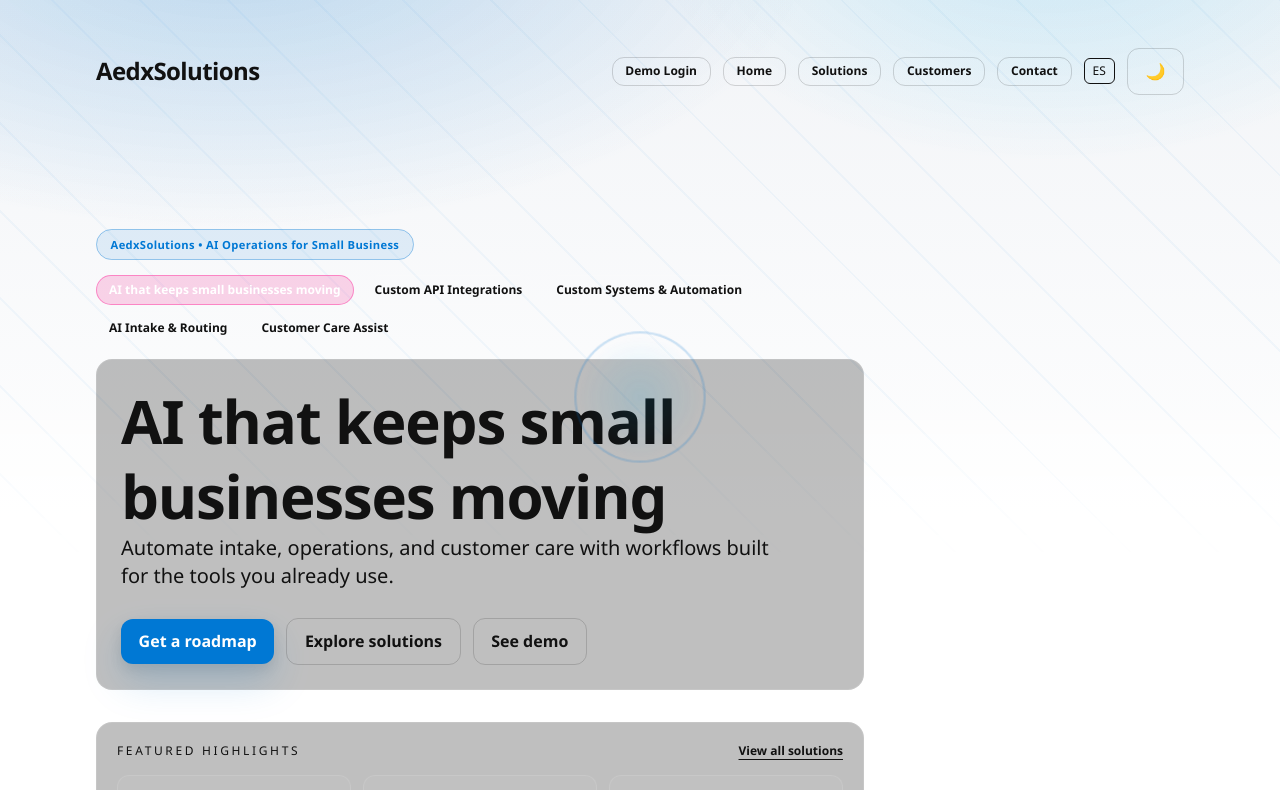
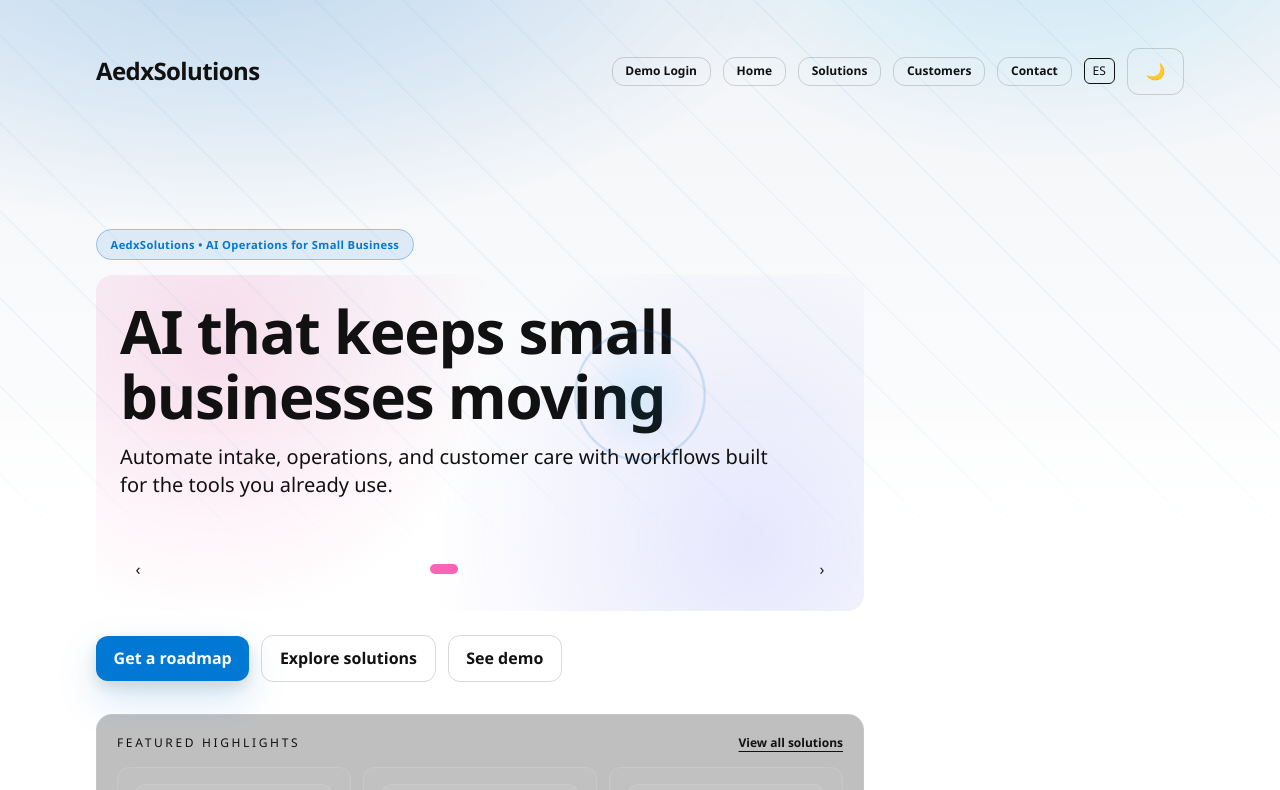
Before and after one commit to Aedx91/aedxsolutions-website, a Next.js app: page /en in a window 1280 px wide. Shown: the top 790 px of the page. Built offline with nearby package versions, Linux system fonts and the light colour scheme.

Commit message:
Refine hero carousel controls and static CTA layout

```diff
--- a/src/app/[lang]/(site)/page.tsx
+++ b/src/app/[lang]/(site)/page.tsx
@@ -37,6 +37,17 @@ export default async function HomeLangPage(props: { params: Promise<{ lang: stri
           <div className="max-w-3xl">
             <span className="btn-chip">{dict.heroBadge}</span>
             <HeroOfferBanner lang={lang} />
+            <div className="mt-6 flex flex-wrap items-center gap-3">
+              <a className="btn btn-primary shadow-glow" href={`/${lang}/contact`}>
+                {lang === 'es' ? 'Solicitar hoja de ruta' : 'Get a roadmap'}
+              </a>
+              <a className="btn btn-outline" href={`/${lang}/products`}>
+                {lang === 'es' ? 'Explorar soluciones' : 'Explore solutions'}
+              </a>
+              <a className="btn btn-outline" href={`/${lang}/demo/login`}>
+                {lang === 'es' ? 'Ver demo' : 'See demo'}
+              </a>
+            </div>
             <div className="mt-8 rounded-2xl border border-white/10 bg-black/25 p-4 sm:p-5">
               <div className="flex items-center justify-between gap-3">
                 <p className="text-xs uppercase tracking-[0.22em] text-text-secondary">{dict.heroSpotlight.eyebrow}</p>
--- a/src/components/HeroOfferBanner.tsx
+++ b/src/components/HeroOfferBanner.tsx
@@ -1,6 +1,5 @@
 'use client'
 
-import Link from 'next/link'
 import { AnimatePresence, motion } from 'framer-motion'
 import { useEffect, useMemo, useState } from 'react'
 
@@ -8,8 +7,6 @@ type Slide = {
   id: string
   title: string
   subtitle: string
-  primaryCta: string
-  primaryHref: string
 }
 
 export default function HeroOfferBanner({ lang }: { lang: string }) {
@@ -24,40 +21,30 @@ export default function HeroOfferBanner({ lang }: { lang: string }) {
               title: 'IA que mantiene en marcha a los pequeños negocios',
               subtitle:
                 'Automatiza ingreso, operaciones y soporte con flujos creados para las herramientas que ya utilizas.',
-              primaryCta: 'Solicitar hoja de ruta',
-              primaryHref: `/${lang}/contact`,
             },
             {
               id: 'custom-api',
               title: 'Integraciones API Personalizadas',
               subtitle:
                 'Conecta tus sistemas de punta a punta: CRM, despacho, flota, telefonía y facturación con APIs confiables.',
-              primaryCta: 'Hablar de integración',
-              primaryHref: `/${lang}/contact`,
             },
             {
               id: 'custom-systems',
               title: 'Sistemas y Automatización',
               subtitle:
                 'Construye herramientas internas, dashboards y checklists para eliminar trabajo repetitivo y alinear equipos.',
-              primaryCta: 'Iniciar proyecto',
-              primaryHref: `/${lang}/contact`,
             },
             {
               id: 'intake-routing',
               title: 'Ingreso y Enrutamiento con IA',
               subtitle:
                 'Convierte solicitudes entrantes en tareas estructuradas con etiquetado inteligente y prioridad automática.',
-              primaryCta: 'Ver capacidades',
-              primaryHref: `/${lang}/products`,
             },
             {
               id: 'customer-care',
               title: 'Asistencia al Cliente',
               subtitle:
                 'Acelera respuestas, unifica contexto y mantiene la voz de tu marca con soporte asistido por IA.',
-              primaryCta: 'Explorar soluciones',
-              primaryHref: `/${lang}/products`,
             },
           ]
         : [
@@ -66,51 +53,49 @@ export default function HeroOfferBanner({ lang }: { lang: string }) {
               title: 'AI that keeps small businesses moving',
               subtitle:
                 'Automate intake, operations, and customer care with workflows built for the tools you already use.',
-              primaryCta: 'Get a roadmap',
-              primaryHref: `/${lang}/contact`,
             },
             {
               id: 'custom-api',
               title: 'Custom API Integrations',
               subtitle:
                 'Connect your systems end-to-end: CRM, dispatch, fleet, telephony, and billing with reliable custom APIs.',
-              primaryCta: 'Discuss your integration',
-              primaryHref: `/${lang}/contact`,
             },
             {
               id: 'custom-systems',
               title: 'Custom Systems & Automation',
               subtitle:
                 'Build internal tools, dashboards, and checklists that eliminate repetitive work and keep teams aligned.',
-              primaryCta: 'Start your project',
-              primaryHref: `/${lang}/contact`,
             },
             {
               id: 'intake-routing',
               title: 'AI Intake & Routing',
               subtitle:
                 'Turn inbound requests into structured tasks with smart tagging, priority scoring, and instant routing.',
-              primaryCta: 'See capabilities',
-              primaryHref: `/${lang}/products`,
             },
             {
               id: 'customer-care',
               title: 'Customer Care Assist',
               subtitle:
                 'Speed up replies, unify context, and keep your team on brand with AI-assisted support workflows.',
-              primaryCta: 'Explore solutions',
-              primaryHref: `/${lang}/products`,
             },
           ],
-    [isEs, lang]
+    [isEs]
   )
 
   const [activeIndex, setActiveIndex] = useState(0)
 
+  const goToPrev = () => {
+    setActiveIndex((current) => (current - 1 + slides.length) % slides.length)
+  }
+
+  const goToNext = () => {
+    setActiveIndex((current) => (current + 1) % slides.length)
+  }
+
   useEffect(() => {
     const timer = window.setInterval(() => {
       setActiveIndex((current) => (current + 1) % slides.length)
-    }, 6500)
+    }, 15000)
 
     return () => window.clearInterval(timer)
   }, [slides.length])
@@ -119,53 +104,59 @@ export default function HeroOfferBanner({ lang }: { lang: string }) {
 
   return (
     <section className="mt-5">
-      <div className="flex flex-wrap gap-2">
-        {slides.map((slide, index) => {
-          const active = index === activeIndex
-          return (
-            <button
-              key={slide.id}
-              type="button"
-              onClick={() => setActiveIndex(index)}
-              className={`rounded-full border px-3 py-1.5 text-xs font-semibold transition-all ${
-                active
-                  ? 'border-pink-400/70 bg-pink-500/20 text-white'
-                  : 'border-white/10 bg-white/5 text-text-secondary hover:border-pink-400/40 hover:text-white'
-              }`}
-            >
-              {slide.title}
-            </button>
-          )
-        })}
-      </div>
-
-      <div className="mt-4 min-h-[208px] rounded-2xl border border-white/10 bg-black/25 p-5 sm:p-6">
+      <div className="relative overflow-hidden rounded-2xl bg-transparent p-5 sm:p-6">
+        <div className="pointer-events-none absolute inset-0 rounded-2xl bg-[radial-gradient(circle_at_15%_20%,rgba(236,72,153,0.16),transparent_40%),radial-gradient(circle_at_85%_80%,rgba(99,102,241,0.16),transparent_45%)]" aria-hidden />
+        <div className="pointer-events-none absolute inset-0 rounded-2xl border border-white/5" aria-hidden />
         <AnimatePresence mode="wait">
           <motion.div
             key={activeSlide.id}
-            initial={{ opacity: 0, y: 8 }}
-            animate={{ opacity: 1, y: 0 }}
-            exit={{ opacity: 0, y: -8 }}
-            transition={{ duration: 0.28 }}
+            initial={{ opacity: 0, x: 20, scale: 0.99 }}
+            animate={{ opacity: 1, x: 0, scale: 1 }}
+            exit={{ opacity: 0, x: -20, scale: 0.99 }}
+            transition={{ duration: 0.42, ease: [0.2, 0.9, 0.2, 1] }}
+            className="relative"
           >
-            <h1 className="text-4xl sm:text-5xl md:text-6xl font-semibold tracking-tight leading-[1.05] sm:leading-tight font-display text-text-hero">
+            <h1 className="text-4xl sm:text-5xl md:text-6xl font-semibold tracking-tight leading-[1.08] font-display text-text-hero min-h-[3.2em] sm:min-h-[2.4em]">
               {activeSlide.title}
             </h1>
-            <p className="mt-5 text-lg sm:text-xl text-text-secondary max-w-2xl">{activeSlide.subtitle}</p>
-
-            <div className="mt-7 flex flex-wrap items-center gap-3">
-              <Link className="btn btn-primary shadow-glow" href={activeSlide.primaryHref}>
-                {activeSlide.primaryCta}
-              </Link>
-              <Link className="btn btn-outline" href={`/${lang}/products`}>
-                {isEs ? 'Explorar soluciones' : 'Explore solutions'}
-              </Link>
-              <Link className="btn btn-outline" href={`/${lang}/demo/login`}>
-                {isEs ? 'Ver demo' : 'See demo'}
-              </Link>
-            </div>
+            <p className="mt-3 text-lg sm:text-xl text-text-secondary max-w-2xl min-h-[4.4em]">{activeSlide.subtitle}</p>
           </motion.div>
         </AnimatePresence>
+
+        <div className="mt-5 flex items-center justify-between gap-4">
+          <button
+            type="button"
+            onClick={goToPrev}
+            className="inline-flex h-9 w-9 items-center justify-center rounded-full border border-white/15 bg-white/5 text-text-primary transition-all hover:border-pink-400/50"
+            aria-label={isEs ? 'Anterior' : 'Previous'}
+          >
+            ‹
+          </button>
+
+          <div className="flex items-center gap-2">
+            {slides.map((slide, index) => {
+              const active = index === activeIndex
+              return (
+                <button
+                  key={slide.id}
+                  type="button"
+                  onClick={() => setActiveIndex(index)}
+                  className={`h-2.5 rounded-full transition-all ${active ? 'w-7 bg-pink-400' : 'w-2.5 bg-white/35 hover:bg-white/55'}`}
+                  aria-label={isEs ? `Ir al slide ${index + 1}` : `Go to slide ${index + 1}`}
+                />
+              )
+            })}
+          </div>
+
+          <button
+            type="button"
+            onClick={goToNext}
+            className="inline-flex h-9 w-9 items-center justify-center rounded-full border border-white/15 bg-white/5 text-text-primary transition-all hover:border-pink-400/50"
+            aria-label={isEs ? 'Siguiente' : 'Next'}
+          >
+            ›
+          </button>
+        </div>
       </div>
     </section>
   )
```
